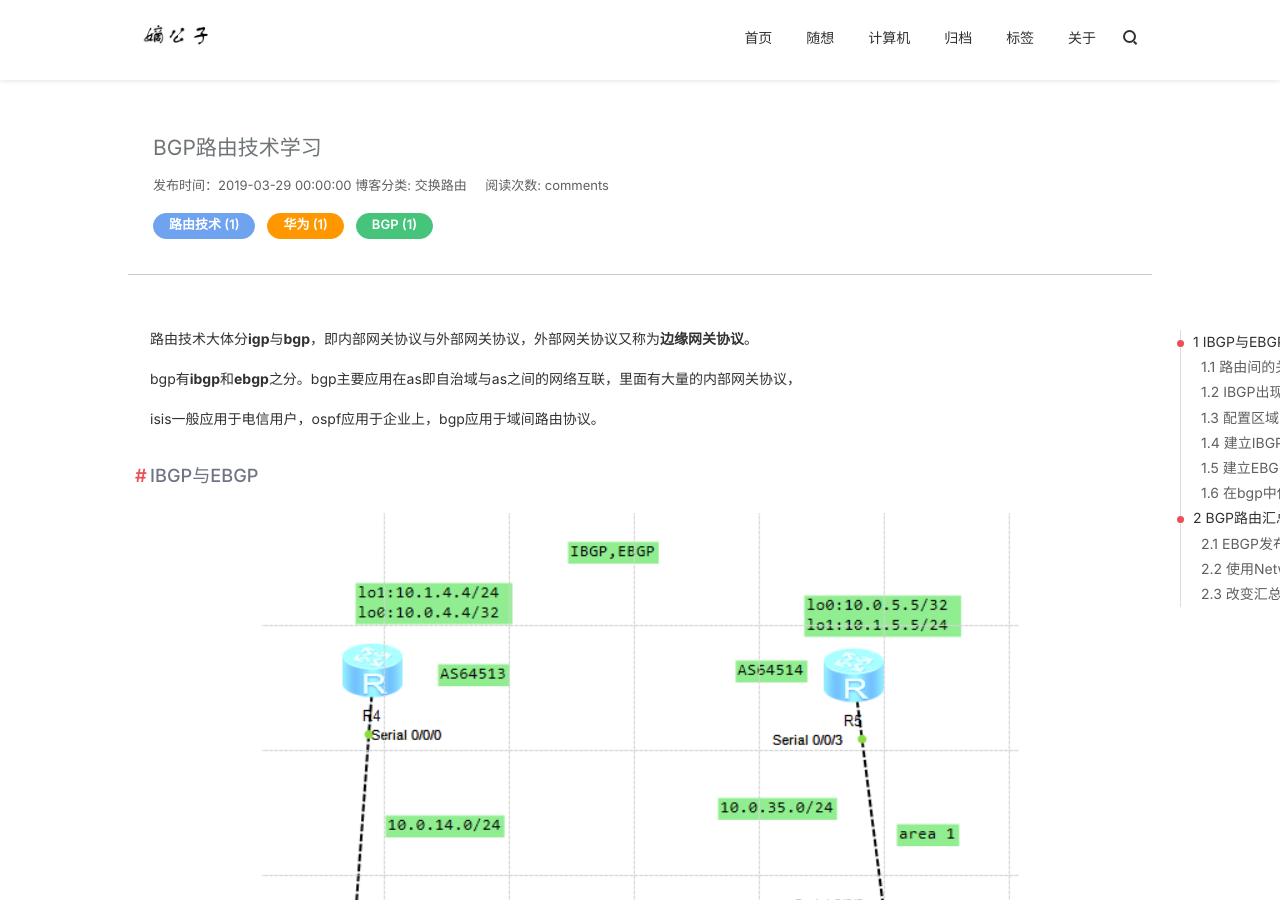
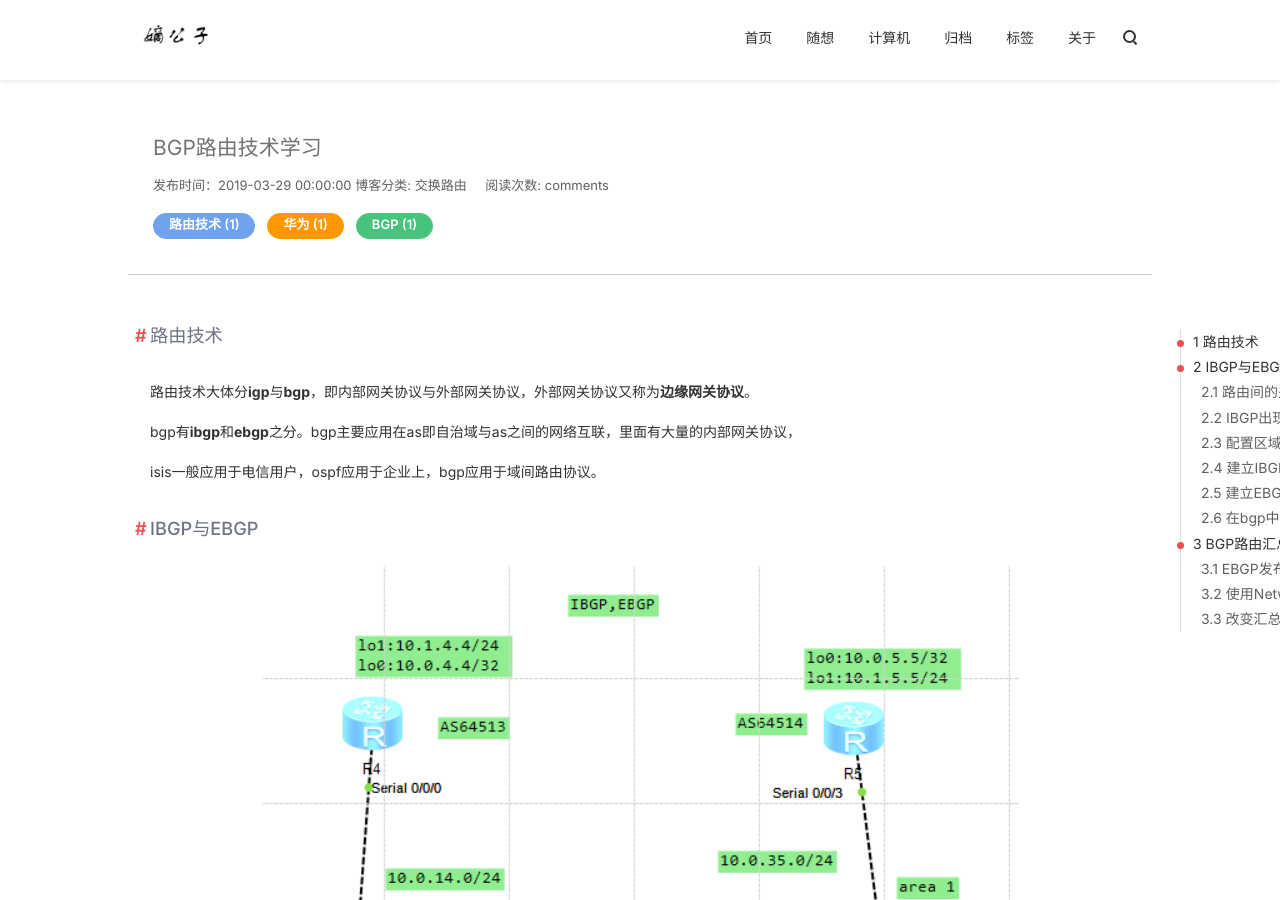
Before and after one commit to diqiu11/digongzi.github.io, a Jekyll site: the page built from _posts/交换路由/2019-03-29-bgp.md, in a window 1280 px wide and 900 px high. Built offline with Jekyll 4.4.1, drawn with Linux system fonts in a browser that asks for light colours; nearby versions of some CDN libraries; comment, search, counter and statistics services are not loaded.

Commit message:
3.29router

```diff
--- a/_posts/交换路由/2019-03-29-bgp.md
+++ b/_posts/交换路由/2019-03-29-bgp.md
@@ -14,6 +14,7 @@ tags:
 
 
 
+## 路由技术
 路由技术大体分**igp**与**bgp**，即内部网关协议与外部网关协议，外部网关协议又称为**边缘网关协议**。
 bgp有**ibgp**和**ebgp**之分。bgp主要应用在as即自治域与as之间的网络互联，里面有大量的内部网关协议，
 isis一般应用于电信用户，ospf应用于企业上，bgp应用于域间路由协议。
```
